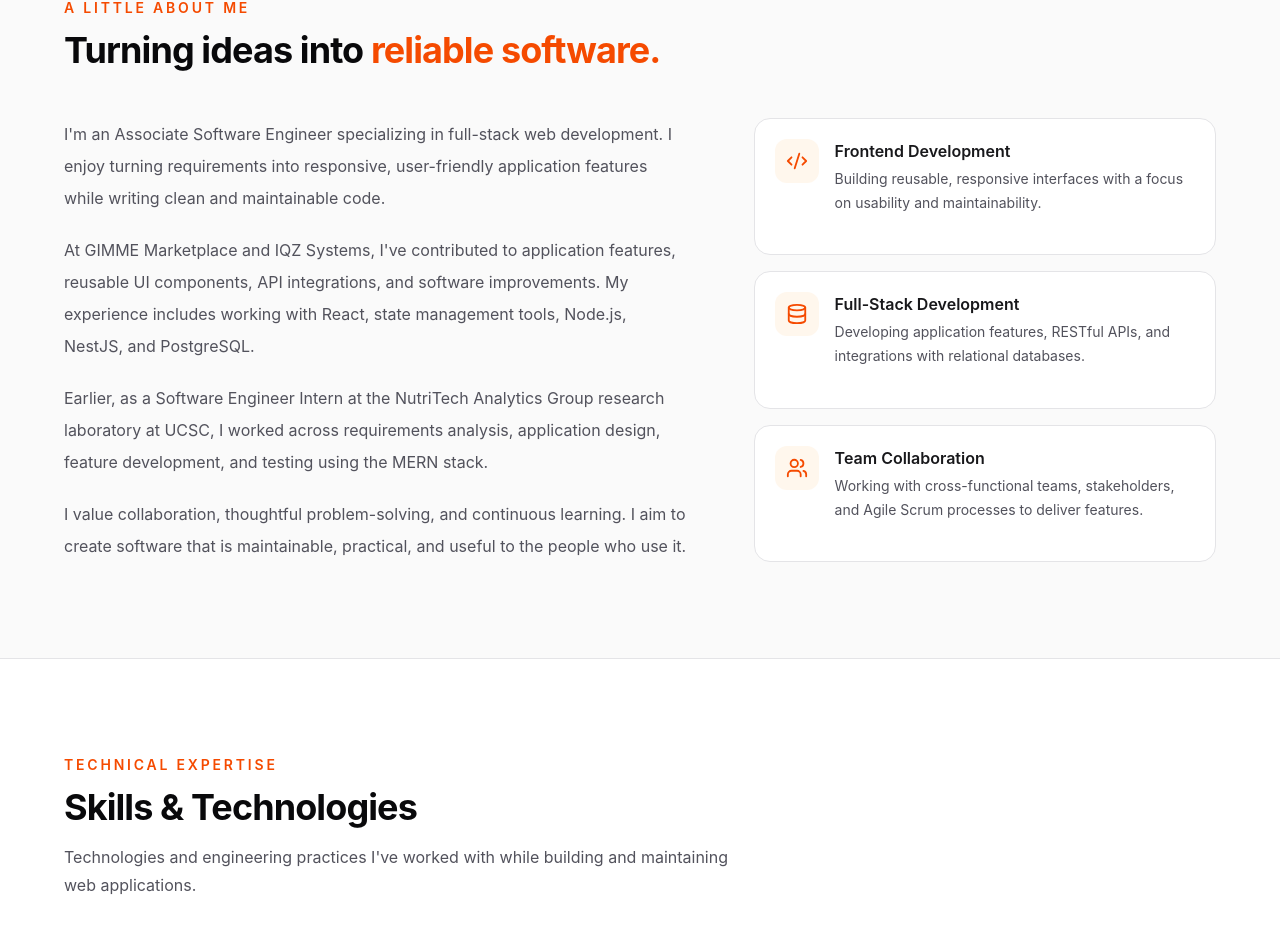
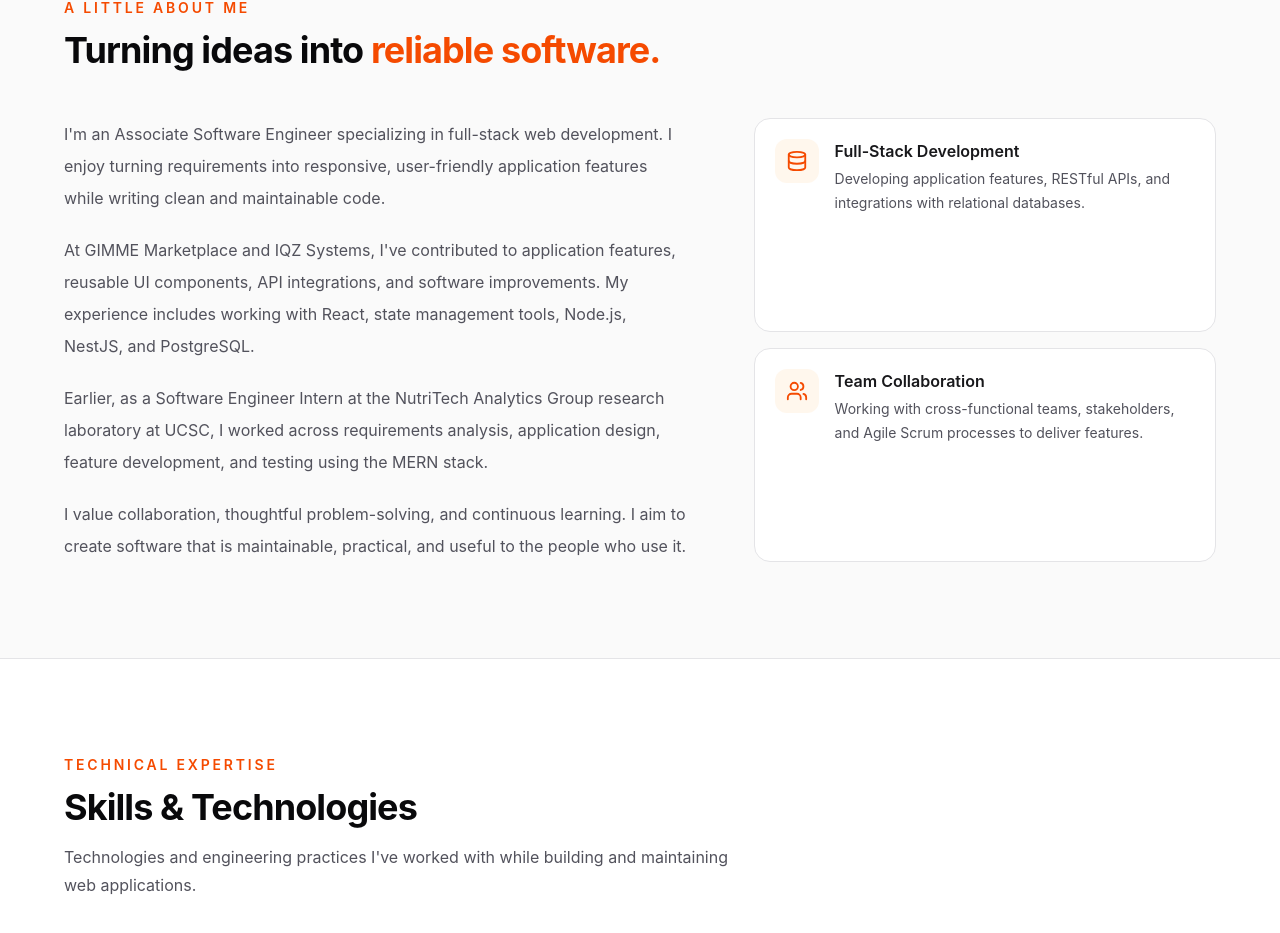
Before and after one commit to MaleeshaMadhuhansani99/maleesha-portfolio, a React (Vite) app: page / in a window 1280 px wide. Shown: the part 1155-2088 px from the top of the page. Built offline with nearby package versions, Linux system fonts and the light colour scheme.

Commit message:
remove frontend development

```diff
--- a/src/components/About.tsx
+++ b/src/components/About.tsx
@@ -5,12 +5,18 @@ import {
 } from 'lucide-react'
 
 const highlights = [
-  {
-    icon: Code2,
-    title: 'Frontend Development',
-    description:
-      'Building reusable, responsive interfaces with a focus on usability and maintainability.',
-  },
+//   {
+//     icon: Code2,
+//     title: 'Frontend Development',
+//     description:
+//       'Building reusable, responsive interfaces with a focus on usability and maintainability.',
+//   },
+//   {
+//     icon: Code2,
+//     title: 'Frontend Development',
+//     description:
+//       'Building reusable, responsive interfaces with a focus on usability and maintainability.',
+//   },
   {
     icon: Database,
     title: 'Full-Stack Development',
```
